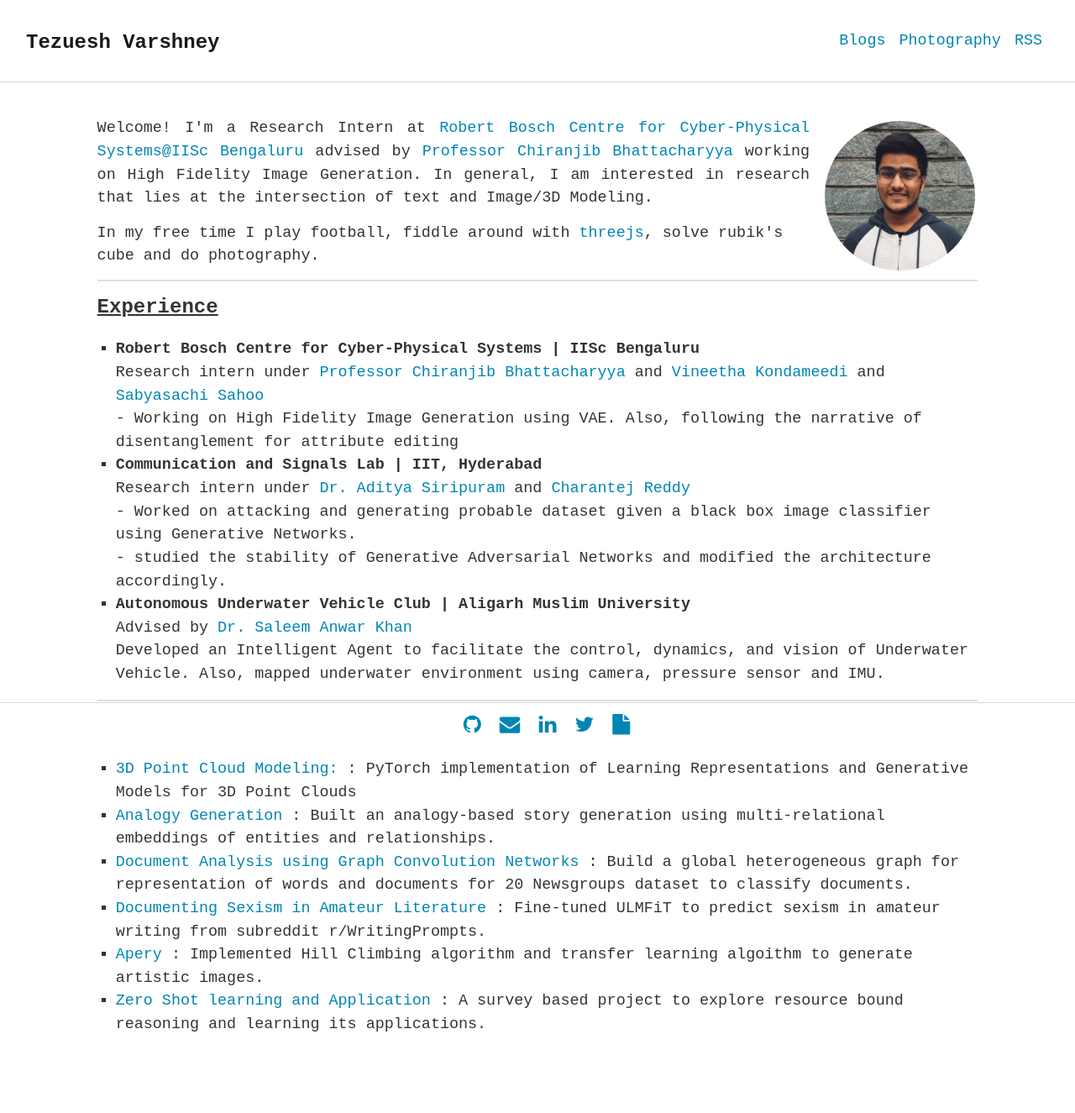
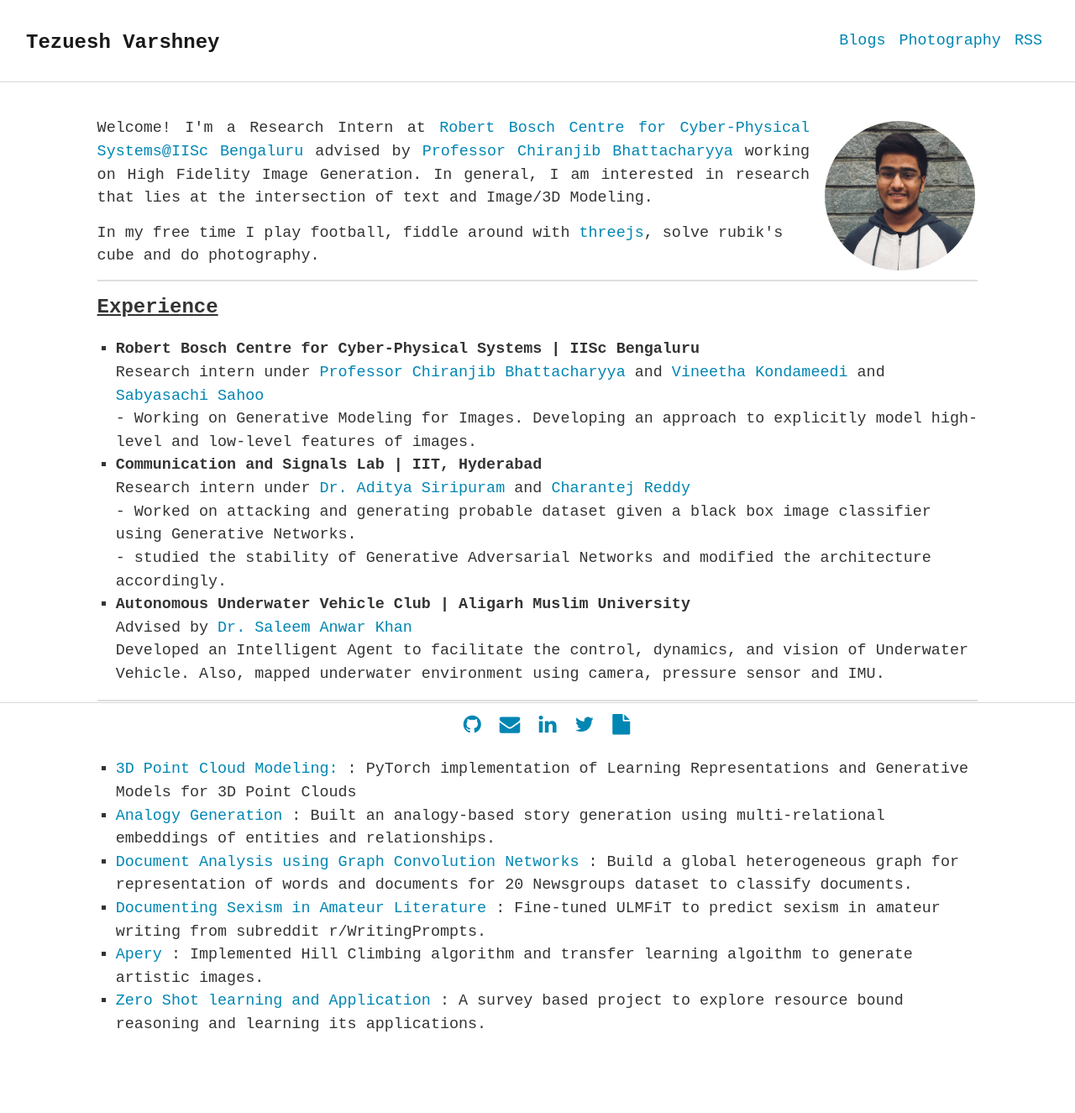
Before and after one commit to square-1111/square-1111.github.io, a Jekyll site: the page built from index.html, in a window 1280 px wide. Shown: the whole page at 84% size. Built offline with Jekyll 4.4.1, drawn with Linux system fonts in a browser that asks for light colours; some web fonts are replaced; some of the changed lines change nothing that is shown.

Commit message:
Update Info

```diff
--- a/_includes/intro.html
+++ b/_includes/intro.html
@@ -14,7 +14,7 @@
 					<br>	<i>Research intern under <a href="https://www.csa.iisc.ac.in/~chiru/">Professor Chiranjib Bhattacharyya </a> and
 										<a href="https://vineethak.github.io/">Vineetha Kondameedi</a> and <a href="https://sabyasachis.github.io/">Sabyasachi Sahoo</a>
 										</i>
-					<br>- Working on High Fidelity Image Generation using VAE. Also, following the narrative of disentanglement for attribute editing</li>
+					<br>- Working on Generative Modeling for Images. Developing an approach to explicitly model high-level and low-level features of images.</li>
 
 				<li><span><strong>Communication and Signals Lab | IIT, Hyderabad</b></strong></span>
 					<br>	<i>Research intern under <a href="https://scholar.google.com/citations?user=jgwFyg4AAAAJ&hl=en">Dr. Aditya Siripuram</a> and
@@ -36,7 +36,7 @@
 
 			<ul>
 				<li><a href="https://github.com/square-1111/3D-Point-Cloud-Modeling">3D Point Cloud Modeling:</a> : PyTorch implementation of Learning Representations and Generative Models for 3D Point Clouds </li>
-				<li><a href="assets/pdf/Major_Project_Presentation.pdf">Analogy Generation</a> : Built an analogy-based story generation using multi-relational embeddings of entities and relationships.</li>
+				<li><a href="assets/pdf/Major_Project_Report.pdf">Analogy Generation</a> : Built an analogy-based story generation using multi-relational embeddings of entities and relationships.</li>
 				<li><a href="https://github.com/square-1111/Document-Classification">Document Analysis using Graph Convolution Networks</a> : Build a global heterogeneous graph for representation of words and documents for 20 Newsgroups dataset to classify documents.</li>
 				<li><a href="assets/pdf/sexism.pdf">Documenting Sexism in Amateur Literature</a> : Fine-tuned ULMFiT to predict sexism in amateur writing from subreddit r/WritingPrompts</a>.</li>
 				<li><a href="https://github.com/square-1111/Apery">Apery</a> : Implemented Hill Climbing algorithm and transfer learning algoithm to generate artistic images.</li>
```
Also changed, not shown: 8 other files.
